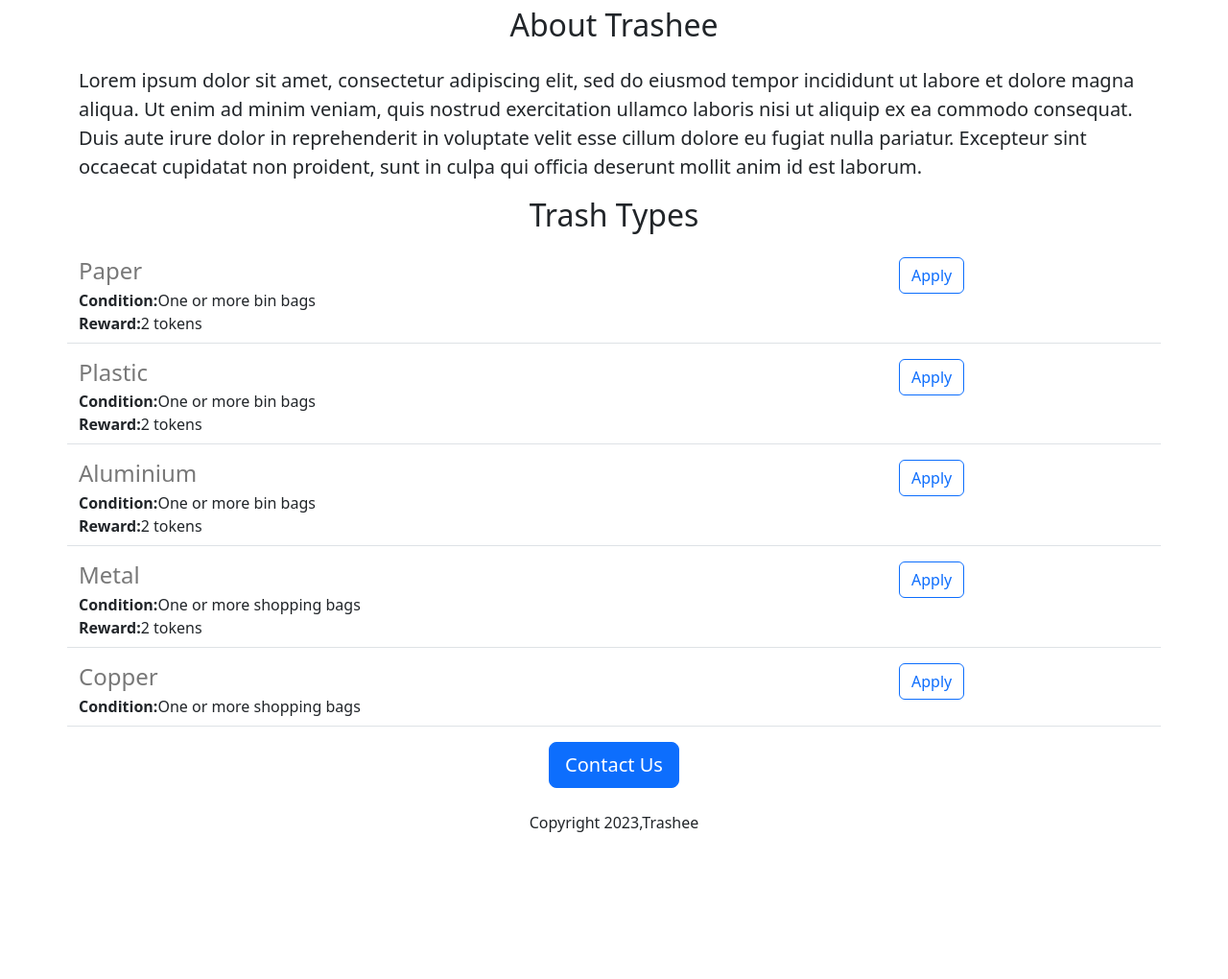
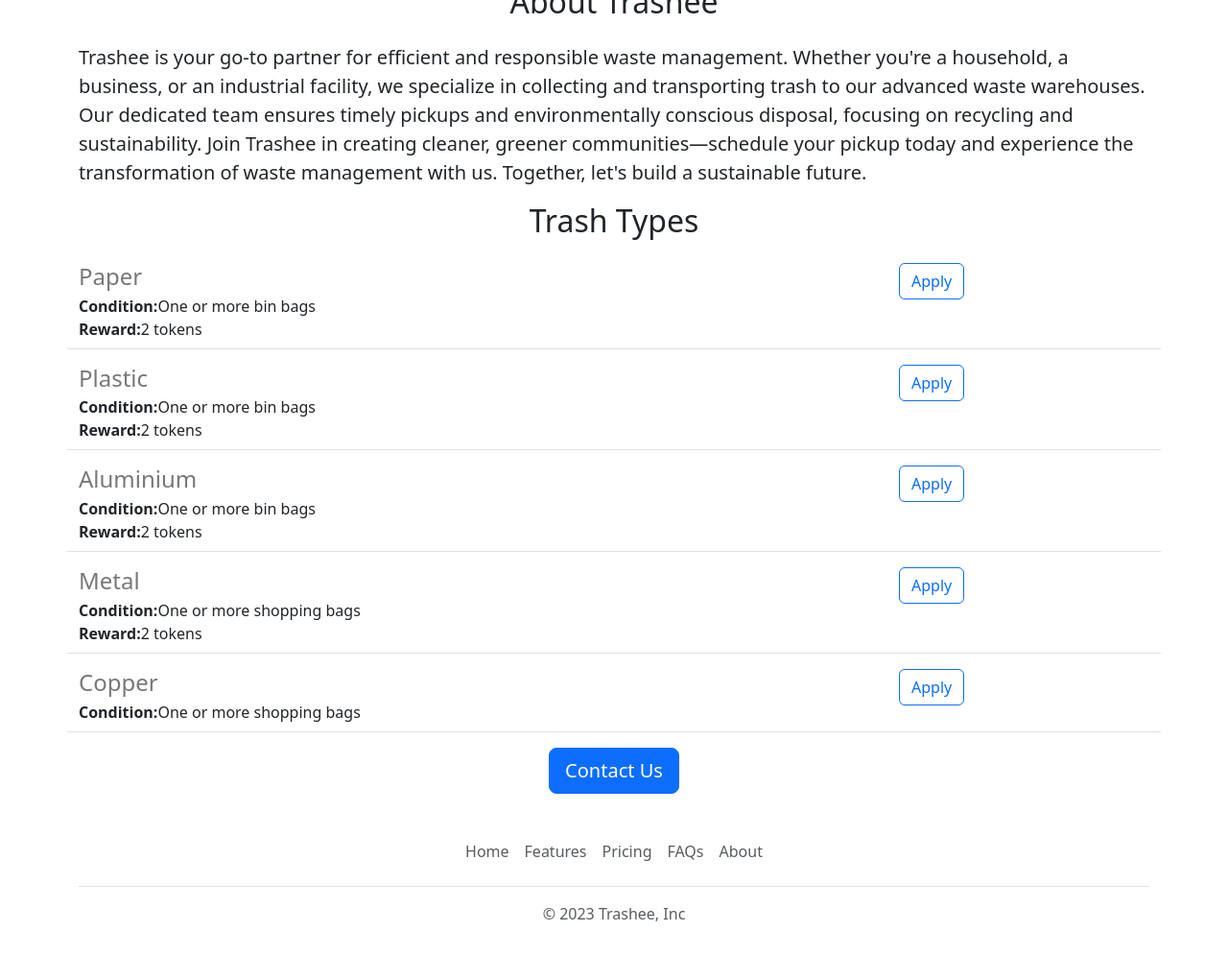
Before and after one commit to PashleneNaidoo/Trashee-Website, a Flask app: page / in a window 1280 px wide. Shown: the part 441-1461 px from the top of the page at 96% size. Before the commit the page ends 1308 px from the top, so only its background shows below. Run offline with Flask 3, Linux system fonts and the light colour scheme.

Commit message:
Made some adjustments

```diff
--- /dev/null
+++ b/templates/footer.html
@@ -0,0 +1,12 @@
+<div class="container">
+  <footer class="py-3 my-4">
+    <ul class="nav justify-content-center border-bottom pb-3 mb-3">
+      <li class="nav-item"><a href="#" class="nav-link px-2 text-body-secondary">Home</a></li>
+      <li class="nav-item"><a href="#" class="nav-link px-2 text-body-secondary">Features</a></li>
+      <li class="nav-item"><a href="#" class="nav-link px-2 text-body-secondary">Pricing</a></li>
+      <li class="nav-item"><a href="#" class="nav-link px-2 text-body-secondary">FAQs</a></li>
+      <li class="nav-item"><a href="#" class="nav-link px-2 text-body-secondary">About</a></li>
+    </ul>
+    <p class="text-center text-body-secondary">&copy; 2023 Trashee, Inc</p>
+  </footer>
+</div>
--- a/templates/home.html
+++ b/templates/home.html
@@ -16,12 +16,15 @@
     </title>
 
   </head>
-  <body class="container">
-    <div id="container">
-      <h1 class="text-center mt-2 mb-4">{{company_name}} </h1>
-      <img class="img-fluid" id="banner" src=https://trashee-website--pashlenetictac2.repl.co/static/banner1.png >
+  <body >
+    {% include 'nav.html' %}
+    <img class="img-fluid" id="banner" src=https://trashee-website--pashlenetictac2.repl.co/static/Organising_Recyclables.jpg >
+    <div class="container">
+
       <h2 class="text-center mt-2 mb-4"> About Trashee </h2>
-      <p class="lead" >Lorem ipsum dolor sit amet, consectetur adipiscing elit, sed do eiusmod tempor incididunt ut labore et dolore magna aliqua. Ut enim ad minim veniam, quis nostrud exercitation ullamco laboris nisi ut aliquip ex ea commodo consequat. Duis aute irure dolor in reprehenderit in voluptate velit esse cillum dolore eu fugiat nulla pariatur. Excepteur sint occaecat cupidatat non proident, sunt in culpa qui officia deserunt mollit anim id est laborum.</p>
+      <p class="lead" >Trashee is your go-to partner for efficient and responsible waste management. Whether you're a household, a business, or an industrial facility, we specialize in collecting and transporting trash to our advanced waste warehouses.
+
+      Our dedicated team ensures timely pickups and environmentally conscious disposal, focusing on recycling and sustainability. Join Trashee in creating cleaner, greener communities—schedule your pickup today and experience the transformation of waste management with us. Together, let's build a sustainable future.</p>
       <h2 class="text-center mt-2 mb-4">Trash Types</h2>
       <div>
           {% for job in jobs %}
@@ -32,8 +35,9 @@
 
       <div class="text-center" >
         <button class="btn btn-primary btn-lg">Contact Us</button>
-        <p class="mt-4">Copyright 2023,Trashee</p>
+
       </div>
     </div>
+    {% include 'footer.html' %}
   </body>
 </html>
--- /dev/null
+++ b/templates/nav.html
@@ -0,0 +1,9 @@
+<nav class="navbar bg-body-tertiary shadow-sm fixed-top bg-white">
+  <div class="container-fluid">
+    <a class="navbar-brand" href="#">
+      <img src="static/pic.png" alt="Logo" width="30" height="24" class="d-inline-block align-text-top">
+      Trashee
+    </a>
+  </div>
+</nav>
+<div style="height:56px"></div>
```
Also changed, not shown: static/Organising_Recyclables.jpg (added), static/pic.png (added), static/waste-recycling-reduction.webp (added).
